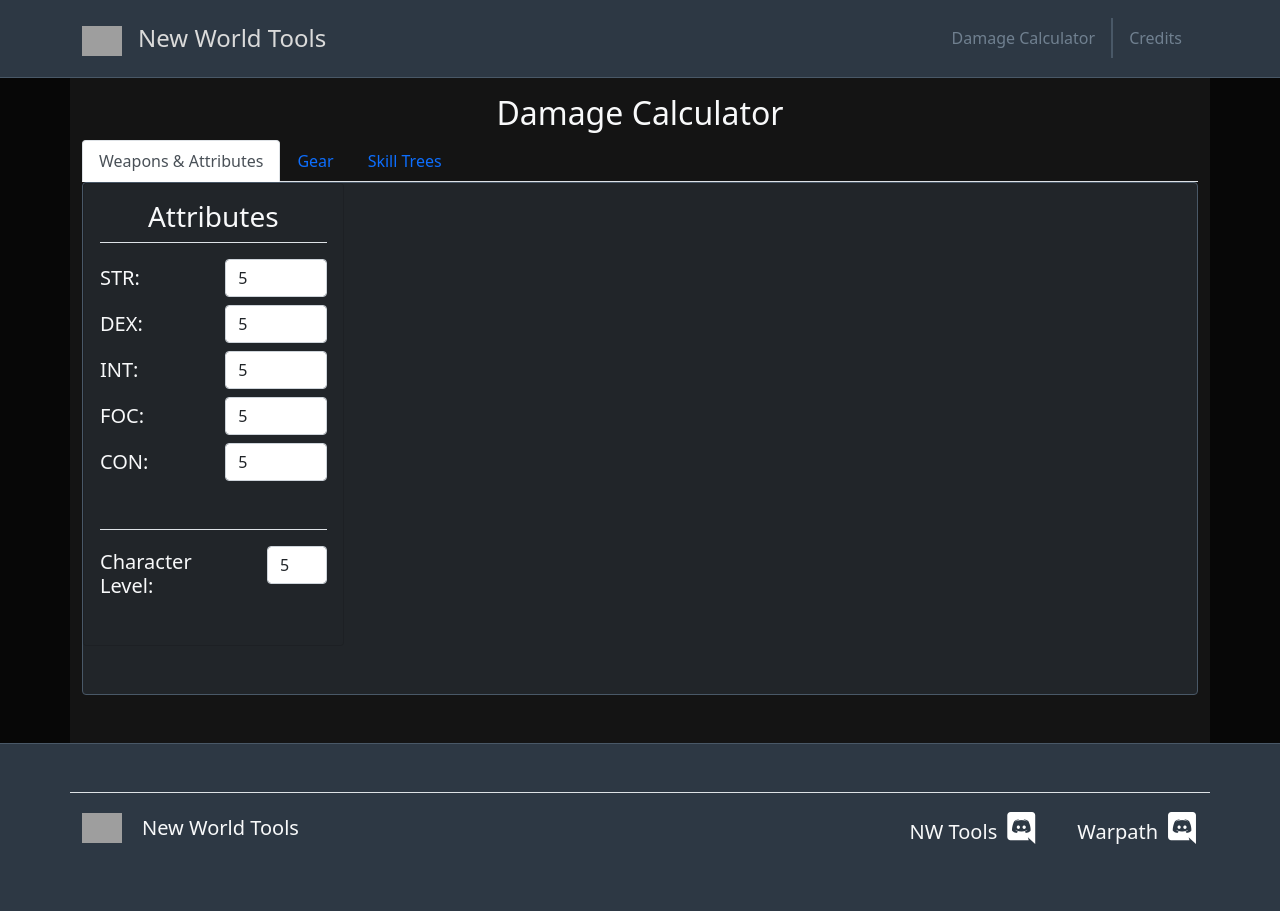
After one commit to massiminoe/nw-tools, a Flask app: template templates/build_tool.html in a window 1280 px wide. The commit adds this page. Run offline with Flask 2, Linux system fonts and the light colour scheme; the template is opened without the code that fills it, so the values that code supplies are empty; some libraries are stand-ins or nearby versions; grey boxes are pictures that could not be loaded.

Commit message:
Updated GS & damage calculations to be more accurate

```diff
--- a/damage_calc.py
+++ b/damage_calc.py
@@ -1,4 +1,5 @@
 from flask import Blueprint, Flask, redirect, url_for, render_template, request, session, flash
+import math
 
 bp = Blueprint('damage_calc', __name__)
 
@@ -65,19 +66,13 @@ weapon_damage_types = {
 
 
 def gs_to_bd(gear_score):
-    """Calculated true base damage multiplier given a weapon's gear score"""
+    """Calculated true base damage multiplier given a weapon's gear score"""\
 
-    adj_gear_score = gear_score - (gear_score % 5)
-    if (adj_gear_score < 200):
-      return 0.24 * ((adj_gear_score - 100) / 100) + 1
-    elif (adj_gear_score < 300):
-      return 0.31439 * ((adj_gear_score - 200) / 100) + 1.24
-    elif (adj_gear_score < 400):
-      return 0.38761 * ((adj_gear_score - 300) / 100) + 1.55439
-    elif (adj_gear_score < 500):
-      return 0.48675 * ((adj_gear_score - 400) / 100) + 1.942
+    stepped_gs = math.floor(gear_score / 5) * 5
+    if stepped_gs <= 500:
+      return (1 + 0.0112) ** ((stepped_gs - 100) / 5)
     else:
-      return 0.39365 * ((adj_gear_score - 500) / 100) + 2.42874
+      return 2.43761 * ((1 + 0.66667*0.0112) ** ((stepped_gs - 500) / 5))
 
 
 def calc_con(attribute_val):
@@ -184,7 +179,7 @@ def weapon_damage(weapon, char_info):
 
     level_damage = ((char_level - 1) * 0.025 + 1) * base_damage
 
-    return round(attribute_damage + level_damage)
+    return math.floor(attribute_damage + level_damage)
 
 
 def validate_num(value, minval, maxval):
@@ -260,26 +255,30 @@ def calc_weapons(weapon1, weapon2, char_info):
     weapon1['true_base_damage'] = true_base_damages[weapon1['id']]
     weapon2['true_base_damage'] = true_base_damages[weapon2['id']]
 
-    weapon1['base_damage'] = round(gs_to_bd(weapon1['gear_score']) * weapon1['true_base_damage'])
-    weapon2['base_damage'] = round(gs_to_bd(weapon2['gear_score']) * weapon2['true_base_damage'])
+    weapon1['base_damage'] = gs_to_bd(weapon1['gear_score']) * weapon1['true_base_damage']
+    weapon2['base_damage'] = gs_to_bd(weapon2['gear_score']) * weapon2['true_base_damage']
 
     weapon1['weapon_damage'] = weapon_damage(weapon1, char_info)
     weapon2['weapon_damage'] = weapon_damage(weapon2, char_info)
 
     if weapon1['gem_type'] != "None":
-        normal_damage, elemental_damage  = gem_damage(weapon1, char_info)
-        weapon1['normal_damage'] = round(normal_damage)
-        weapon1['elemental_damage'] = round(elemental_damage)
-        weapon1['weapon_damage'] = round(normal_damage + elemental_damage)
+        normal_damage, elemental_damage = gem_damage(weapon1, char_info)
+        weapon1['normal_damage'] = math.floor(normal_damage)
+        weapon1['elemental_damage'] = math.floor(elemental_damage)
+        weapon1['weapon_damage'] = math.floor(normal_damage + elemental_damage)
     else:
-        weapon1['normal_damage'] = weapon_damage(weapon1, char_info)
+        weapon1['normal_damage'] = weapon1['weapon_damage']
     if weapon2['gem_type'] != "None":
-        normal_damage, elemental_damage  = gem_damage(weapon2, char_info)
-        weapon2['normal_damage'] = round(normal_damage)
-        weapon2['elemental_damage'] = round(elemental_damage)
-        weapon2['weapon_damage'] = round(normal_damage + elemental_damage)
+        normal_damage, elemental_damage = gem_damage(weapon2, char_info)
+        weapon2['normal_damage'] = math.floor(normal_damage)
+        weapon2['elemental_damage'] = math.floor(elemental_damage)
+        weapon2['weapon_damage'] = math.floor(normal_damage + elemental_damage)
     else:
-        weapon2['normal_damage'] = weapon_damage(weapon2, char_info)
+        weapon2['normal_damage'] = weapon2['weapon_damage']
+
+    # Done calculating, make them clean
+    weapon1['base_damage'] = math.floor(weapon1['base_damage'])
+    weapon2['base_damage'] = math.floor(weapon2['base_damage'])
 
 
 
--- /dev/null
+++ b/templates/build_tool.html
@@ -0,0 +1,105 @@
+{% extends "base.html" %}
+{% block title %}Home page{% endblock %}
+{% block content%}
+
+<div class="container" style="background-color: rgb(20, 20, 20);">
+
+<!-- Title -->
+<section class="pt-3">
+    <div class="container text-light text-center">
+    <h2 style="text-align:center;">
+        Damage Calculator
+        </span>
+    </h2>
+    </div>
+</section>
+
+<!-- Main -->
+<section>
+    <form action="" id="all_forms" method="post">
+    <input type="submit" style="display: none" />
+    <div class="pb-5">
+        <ul class="nav nav-tabs" id="myTab" role="tablist">
+            <li class="nav-item" role="presentation">
+              <button class="nav-link active" data-bs-toggle="tab" data-bs-target="#weapons" type="button" role="tab">Weapons & Attributes</button>
+            </li>
+            <li class="nav-item" role="presentation">
+              <button class="nav-link" data-bs-toggle="tab" data-bs-target="#gear" type="button" role="tab">Gear</button>
+            </li>
+            <li class="nav-item" role="presentation">
+              <button class="nav-link" data-bs-toggle="tab" data-bs-target="#skills" type="button" role="tab">Skill Trees</button>
+            </li>
+          </ul>
+          <div class="tab-content" id="myTabContent">
+
+            <!-- Weapons & Attributes -->
+            <div class="tab-pane show active" id="weapons" role="tabpanel">
+                <div class="card bg-dark text-light pb-5" style="background-color: rgb(58, 48, 44);border: 1px solid #495867;">
+                    <div class="row">
+                        <div class="col-lg-3">
+                            <div class="card bg-dark text-light" style="background-color: rgb(58, 48, 44);">
+                                <div class="card-body">
+                                    <h3 class="card-title text-center border-bottom pb-2">
+                                        Attributes
+                                    </h3>
+                                    <p class="card-text">
+                                      <!-- Forms -->
+                                        <div class="row mb-2">
+                                            <label for="strength" class="col-md-6 col-form-label"><h5>STR:</h5></label>
+                                            <div class="col-md-6">
+                                            <input type="text" name="strength" class="form-control" id="strength" value=5>
+                                            </div>
+                                            <label for="dexterity" class="col-md-6 col-form-label"><h5>DEX:</h5></label>
+                                            <div class="col-md-6">
+                                            <input type="text" name="dexterity" class="form-control" id="dexterity" value=5>
+                                            </div>
+                                            <label for="intelligence" class="col-md-6 col-form-label"><h5>INT:</h5></label>
+                                            <div class="col-md-6">
+                                            <input type="text" name="intelligence" class="form-control" id="intelligence" value=5>
+                                            </div>
+                                            <label for="focus" class="col-md-6 col-form-label"><h5>FOC:</h5></label>
+                                            <div class="col-md-6">
+                                            <input type="text" name="focus" class="form-control" id="focus" value=5>
+                                            </div>
+                                            <label for="constitution" class="col-md-6 col-form-label"><h5>CON:</h5></label>
+                                            <div class="col-md-6">
+                                            <input type="text" name="constitution" class="form-control" id="constitution" value=5>
+                                            </div>
+
+                                            <div class="container">
+                                            <div class="border-bottom pt-4 pb-3"></div>
+                                            </div>
+
+                                            <label for="level" class="col-md-8 col-form-label pt-3"><h5 class="pt-1">Character Level:</h5></label>
+                                            <div class="col-md-4 pt-3">
+                                            <input type="text" name="level" class="form-control" id="level" value=5>
+                                            </div>
+                                        </div>
+                                    </p>
+                                </div>
+                            </div>
+                            </div>
+                    </div>
+                </div>
+            </div>
+
+            <div class="tab-pane" id="gear" role="tabpanel">
+                <div class="card bg-dark text-light py-5" style="background-color: rgb(58, 48, 44);border: 1px solid #495867;">
+
+                </div>
+            </div>
+            <div class="tab-pane" id="skills" role="tabpanel">
+                <div class="card bg-dark text-light py-5" style="background-color: rgb(58, 48, 44);border: 1px solid #495867;">
+
+                </div>
+            </div>
+          </div>
+
+        </div>
+    </div>
+    </form>
+</section>
+
+</div>
+
+{% endblock %}
```
Also changed, not shown: build_tool.py (added, +7 -0 lines), templates/damage_calc.html (+33 -2 lines).
